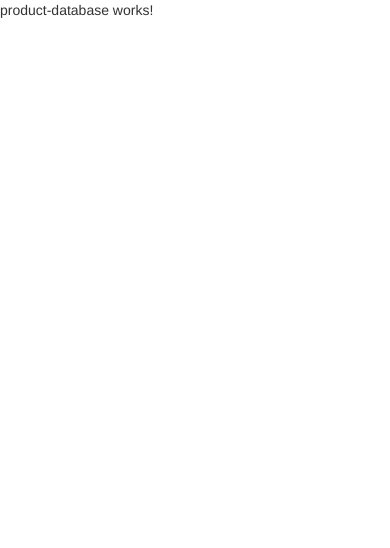
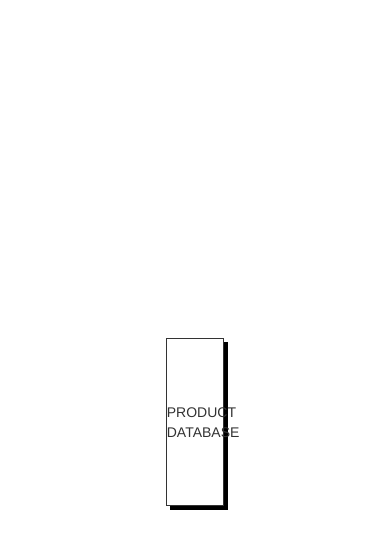
Before and after one commit to tahmina512/naiyani-design-demo, an Angular app in the folder naiyani-demo/: page /product-demo in a window 390 px wide. Shown: the top 548 px of the page. Built offline with nearby package versions, Linux system fonts and the light colour scheme.

Commit message:
creating product database and landing page

```diff
--- a/naiyani-demo/src/app/app.routing.module.ts
+++ b/naiyani-demo/src/app/app.routing.module.ts
@@ -6,7 +6,7 @@ import { AuthComponent } from './auth/auth.component';
 import { ProductDatabaseComponent } from './product-database/product-database.component';
 import { LandingPageComponent } from './landing-page/landing-page.component';
 const appRoutes: Routes = [
-//   { path: '', component: LandingPageComponent },
+  { path: '', component: LandingPageComponent },
   { path: 'signin', component: AuthComponent },
   { path: 'product-demo', component: ProductDatabaseComponent },
   //   {
--- a/naiyani-demo/src/app/auth/auth.component.scss
+++ b/naiyani-demo/src/app/auth/auth.component.scss
@@ -3,14 +3,16 @@ $raleway-font: "Raleway", sans-serif;
 .login-container {
   @each $property, $value in $flex-center-styles {
     #{$property}: $value;
+    height: 65vh;
   }
   .logo {
-    width: 400px;
+    width: 30%;
     height: 100px;
     margin-bottom: 20px;
   }
 
   .form-group {
+    margin-top: 25px;
     position: relative;
     display: flex;
     align-items: center;
--- a/naiyani-demo/src/app/landing-page/landing-page.component.html
+++ b/naiyani-demo/src/app/landing-page/landing-page.component.html
@@ -1 +1,8 @@
-<p>landing-page works!</p>
+
+<div class="logo-container">
+  <a routerLink="/signin">
+    <div class="logo">
+      <img [src]="logoUrl" alt="Logo" class="logo" />
+    </div>
+  </a>
+</div>
--- a/naiyani-demo/src/app/landing-page/landing-page.component.scss
+++ b/naiyani-demo/src/app/landing-page/landing-page.component.scss
@@ -0,0 +1,35 @@
+@import "src/app/shared/variables.scss";
+.logo-container {
+  @each $property, $value in $flex-center-styles {
+    #{$property}: $value;
+    height: 100vh;
+  }
+  .logo {
+    width: auto;
+    height: auto;
+    cursor: pointer;
+    //  animation: borderAnimation 3s ease-in-out;
+  }
+//   @keyframes borderAnimation {
+//   0% {
+//     transform: rotate(0deg); /* Start with no rotation */
+//   }
+//   100% {
+//     transform: rotate(360deg); /* Rotate 360 degrees (anti-clockwise) */
+//   }
+// }
+  @media (max-width: 768px) {
+    .logo {
+      width: 150px;
+      height: 75px;
+      margin: 0;
+      padding: 0;
+    }
+    @media (max-width: 1170px) {
+      .logo {
+        width: 200px;
+        height: auto;
+      }
+    }
+  }
+}
--- a/naiyani-demo/src/app/landing-page/landing-page.component.ts
+++ b/naiyani-demo/src/app/landing-page/landing-page.component.ts
@@ -3,8 +3,10 @@ import { Component } from '@angular/core';
 @Component({
   selector: 'app-landing-page',
   templateUrl: './landing-page.component.html',
-  styleUrls: ['./landing-page.component.scss']
+  styleUrls: ['./landing-page.component.scss'],
 })
 export class LandingPageComponent {
-
+  logoUrl: string = 'assets/images/naiyani-logo.png';
+  constructor() {}
+  ngOnInit(): void {}
 }
--- a/naiyani-demo/src/app/product-database/product-database.component.html
+++ b/naiyani-demo/src/app/product-database/product-database.component.html
@@ -1 +1,5 @@
-<p>product-database works!</p>
+<div class="banner-container">
+  <button class="banner-button" routerLink="/leads-list">
+   PRODUCT<br>DATABASE
+  </button>
+</div>
--- a/naiyani-demo/src/app/product-database/product-database.component.scss
+++ b/naiyani-demo/src/app/product-database/product-database.component.scss
@@ -0,0 +1,34 @@
+@import "src/app/shared/variables.scss";
+.banner-container {
+  @each $property, $value in $flex-center-styles {
+    #{$property}: $value;
+   height: 100vh
+  };
+
+  .banner-button {
+    width: 15%;
+    height: 20%;
+    padding: 15px 0;
+    background: white;
+    box-shadow: 4px 4px black;
+    font-size: large;
+    border: 1px solid;
+    // border-radius: 10px;
+    margin: 12px;
+    cursor: pointer;
+    text-align: center;
+    /*   hover effect */
+    transition: color 0.3s ease, border-bottom 0.3s ease;
+
+    &:hover {
+      color:black;
+      text-decoration: underline; /* Add underline on hover */
+    }
+  }
+  // Add media query for smaller screens
+  @media (max-width: 768px) {
+    .banner-button {
+      font-size: 14px;
+    }
+  }
+}
--- a/naiyani-demo/src/app/shared/variables.scss
+++ b/naiyani-demo/src/app/shared/variables.scss
@@ -3,5 +3,5 @@ $flex-center-styles: (
   flex-direction: column,
   align-items: center,
   justify-content: center,
-  margin-top: 10vh //    height: 100vh, //make it in the center,,,
+
 );
```
Also changed, not shown: naiyani-demo/src/app/app.module.ts (+6 -1 lines).
